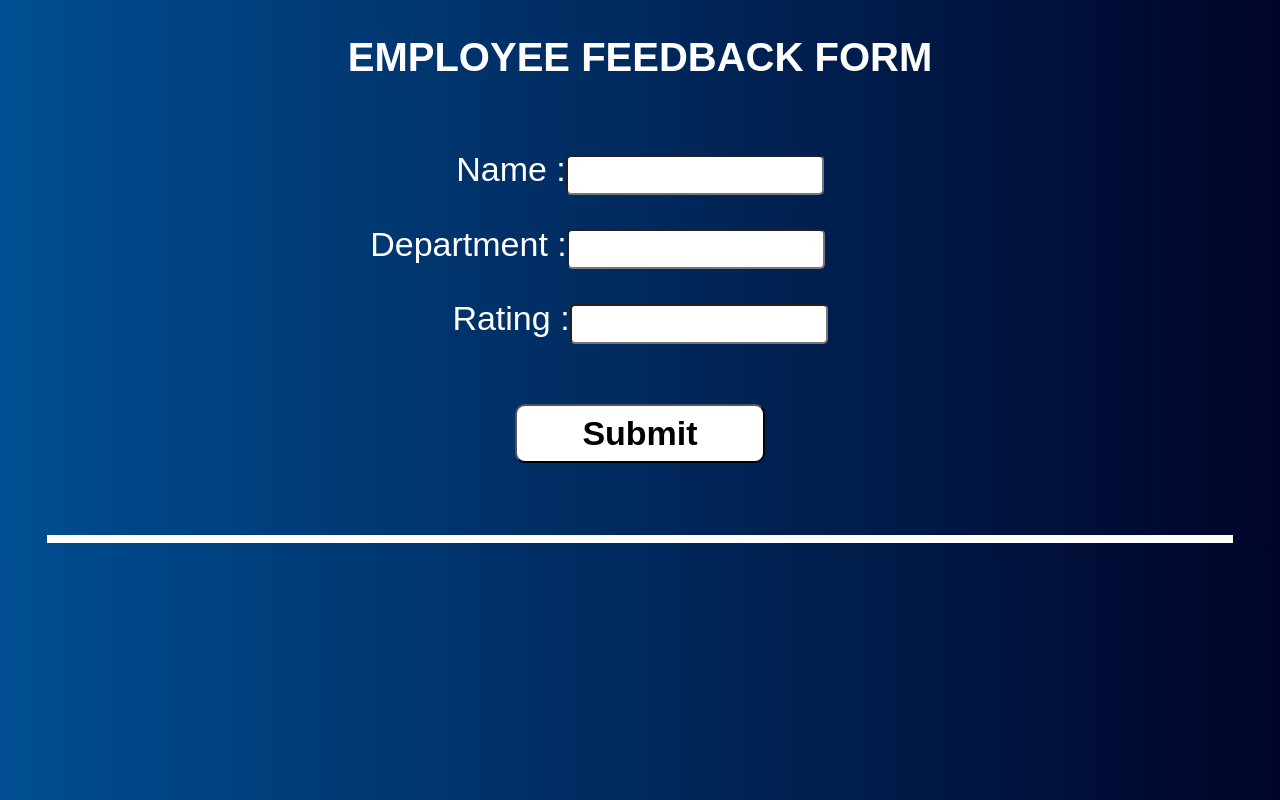
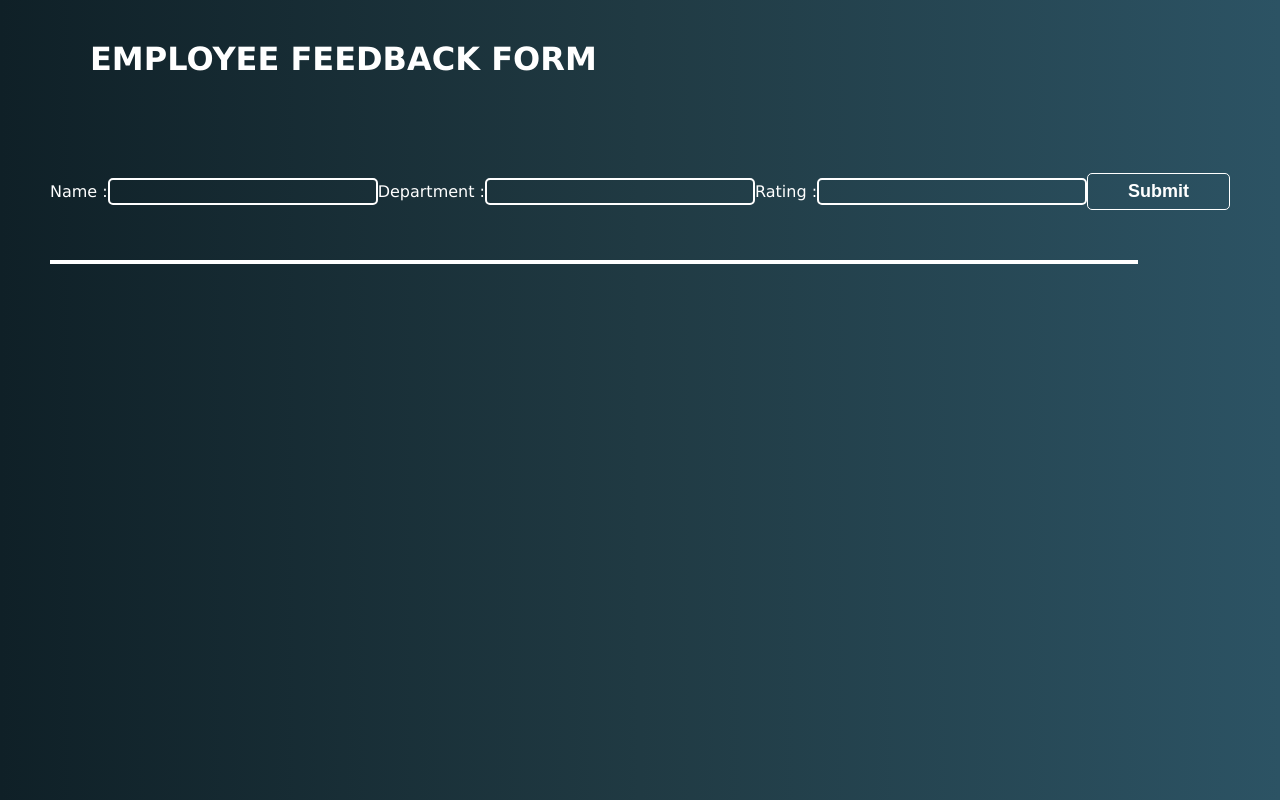
Before and after one commit to Vaidyaakash/2ndreactassign, a React (Create React App) app: page / in a window 1280 px wide. Built offline with nearby package versions, Linux system fonts and the light colour scheme.

Commit message:
Update Style.css

```diff
--- a/src/Style.css
+++ b/src/Style.css
@@ -1,82 +1,83 @@
+*{
+    margin: 0;
+    padding: 0;
+    box-sizing: border-box;
+    color: #fff;
+}
 body{
-    background: linear-gradient( to left,#000428,#004e92);
-    color: #ffffff;
-    font-family: sans-serif;
-}
-
-h1{
-    text-align: center;
-    font-size: 40px;
-    margin-top:35px ;
-}
-input{
-    font-size: 20px;
-}
-.inputs{
+    background:linear-gradient(to right,#0f2027,#203a43, #2c5364);
+    font-family: 'Lucida Sans', 'Lucida Sans Regular', 'Lucida Grande', 'Lucida Sans Unicode', Geneva, Verdana, sans-serif;
     display: flex;
     justify-content: center;
+}
+.top__containt{
+
+    display: flex;
+    flex-direction: column;
+    justify-content: center;
     align-items: center;
-    flex-direction: column;
-    gap: 30px;
-    margin-top: 70px;
-    font-size:34px;
+    margin-bottom: 40px;
 }
-.input_width{
-    width: 250px;
-    background-color: #fff;
+h1{
+    margin: 40px;
+}
+hr{
+    width: 55%;
+}
+.dept{
+    margin-left: -72px;
+}
+.all__inputs{
+    margin-top: 75px;
+    font-size: 25px;
+    text-align: center;
+}
+input[type='submit']{
+    color:#fff;
+    padding: 7px 40px;
+    font-size: 18px;
+    font-weight: 600;
     border-radius: 5px;
-    height: 34px;
+    border: 1px solid #fff;
+    background-color: transparent;
+    cursor: pointer;
+    margin-top: 55px;
 }
-.width{
-    margin-left: -85px;
+input[type='submit']:active{
+    background-color:#082f3b;
+    color: wheat;
+    text-align: center;
 }
-.submit{
-    margin-top: 30px;
-    font-size:34px;
-    width: 250px;
-    background-color: #fff;
-    border-radius: 10px;
-    padding: 8px;
-    font-weight: 600;
-    cursor: pointer;
+.button{
+    display: flex;
+    justify-content: center;
 }
-.submit:active{
-    background-color: #000428;
-    color: #fff;
-}
-
-.parent_result{
-    margin-top: 4.5rem;
-    display: flex;
-    align-items: center;
-    justify-content: center;
+input[type='text'], input[type='number']{
+    padding: 3px;
+    width: 270px;
+    font-size: 15px;
+    border-radius: 5px;
+    background-color: transparent;
+    border: 2px solid #fff;
 }
 .result{
     display: flex;
+    flex-wrap: wrap;
+    flex-direction: row;
+    justify-content:space-evenly;
     align-items: center;
-    justify-content: center;
-    flex-wrap: wrap;
-    width: 92vw;
-    border: 4px solid #fff;
-    /* padding: 5px; */
+    margin-top: 50px;
+    /* background-color: #fff; */
+    border: 2px solid #fff;
+    width: 85vw;
 }
 
-.result_submit{
-    display: flex;
-    flex-wrap: wrap;
-    flex-direction: ;
-    align-items: center;
-    justify-content: center;
-    /* display: inline-block; */
-    color: #fff;
+.section{
+    margin: 25px;
+    background-color: transparent;
+    padding: 12px;
+    font-size: 22px;
+    width: 250px;
+    border: 2px solid #fff;
+    border-radius: 10px;
 }
-.result_3{
-    width: 610px;
-    font-size:28px;
-    margin: 15px;
-}
-
-p{
-    display: inline-block;
-    margin: 10px;
-}
```
